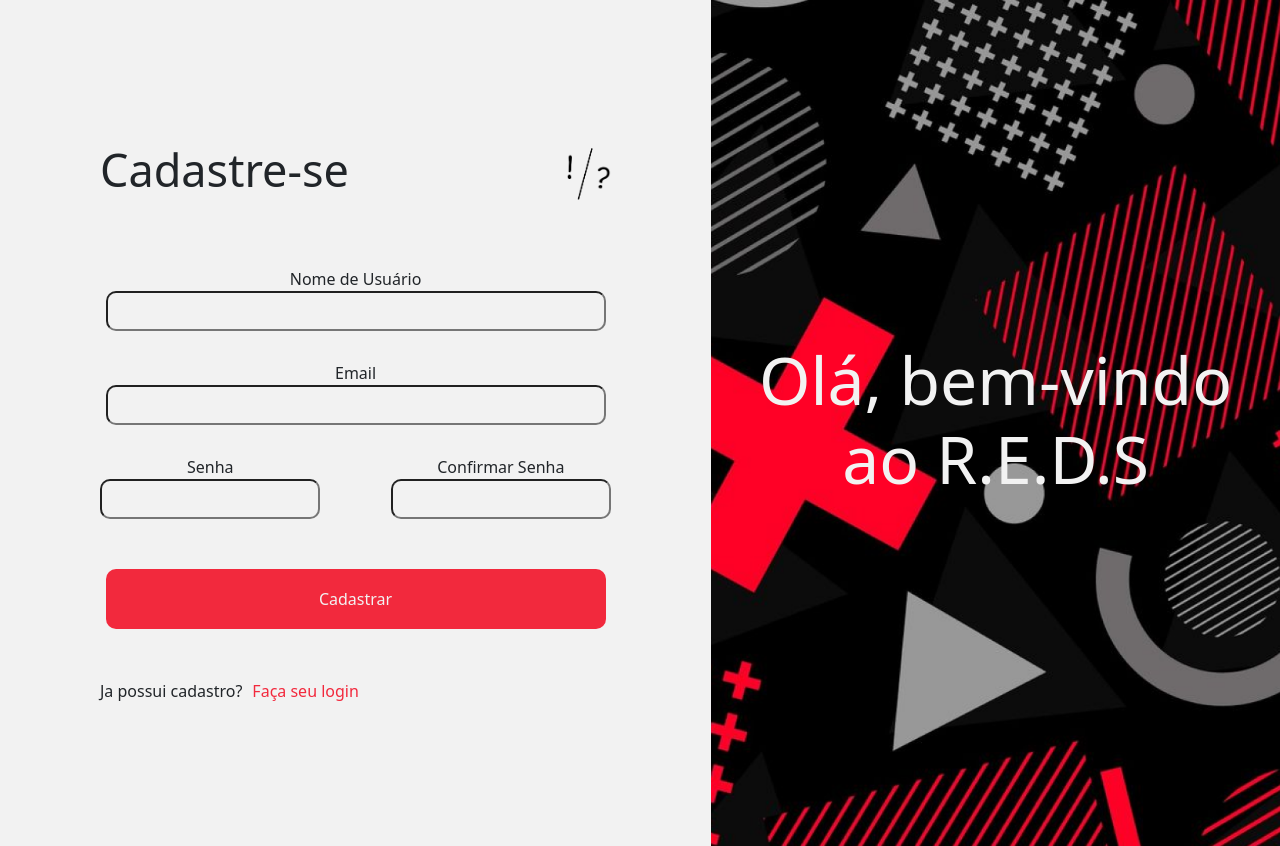
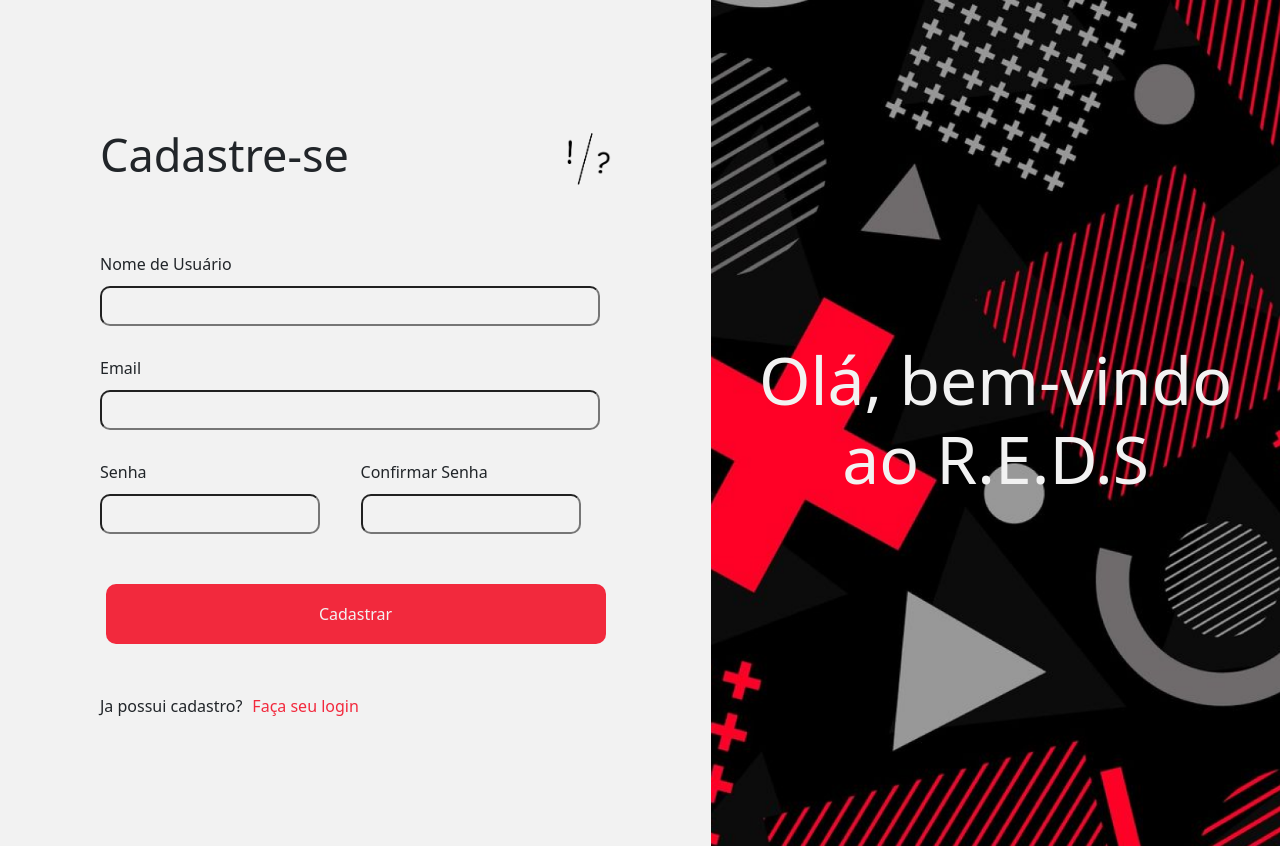
Before and after one commit to BrunoTakeo/reds, a React (Create React App) app: page /cadastro in a window 1280 px wide. Built offline with nearby package versions, Linux system fonts and the light colour scheme.

Commit message:
organização do cadastro

```diff
--- a/src/Pages/Cadastro/cadastro.css
+++ b/src/Pages/Cadastro/cadastro.css
@@ -1,3 +1,12 @@
+/* @import url('https://fonts.googleapis.com/css2?family=Montserrat:ital,wght@0,100..900;1,100..900&display=swap');
+
+* {
+    margin: 0;
+    padding: 0;
+    box-sizing: border-box;
+    font-family: "Montserrat", sans-serif;
+} */
+
 .Info_Cadastro{
     display: flex;
     justify-content: center;
@@ -35,7 +44,8 @@
     grid-template-rows: repeat(2, 1fr);
     grid-column-gap: 10px;
     grid-row-gap: 30px;
-    padding: 70px;
+    justify-items: start;
+    padding: 100px;
     padding-top: calc(70px - 180px);
     padding-bottom: calc(70px - 100px);
 }
@@ -60,8 +70,9 @@
 .cadastro-form{
     display: flex;
     flex-direction: column;
-    align-items: center;
+    align-items: start;
     justify-content: center;
+    gap: 10px;
 }
 
 .cadastro-form input{
@@ -77,7 +88,7 @@
     display: flex;
     justify-content: center;
     align-items: center;
-    padding: 50px;
+    padding: 100px;
     padding-bottom: calc(50px - 150px);
 }
 .Button_Cadastrar{
```
Also changed, not shown: src/Components/layout/Menu/showitens.css (added).
